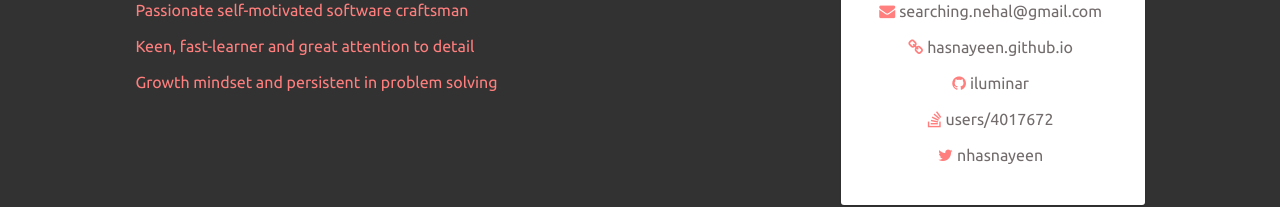
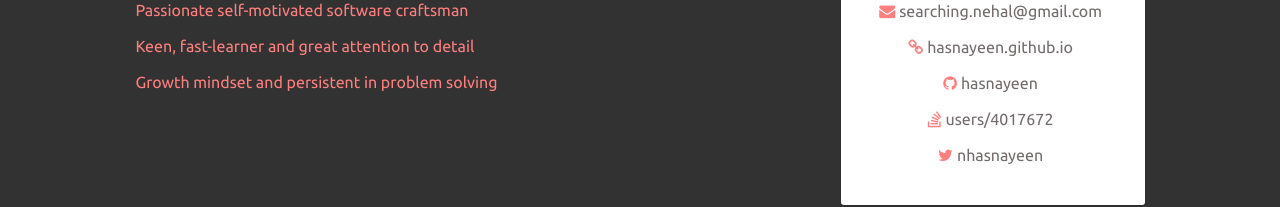
Before and after one commit to Hasnayeen/src-gh-page, a React (Create React App) app: page / in a window 1280 px wide. Shown: the part 242-449 px from the top of the page. Built offline with nearby package versions, Linux system fonts and the light colour scheme.

Commit message:
Update github link

```diff
--- a/src/Components/ProfileCard.js
+++ b/src/Components/ProfileCard.js
@@ -23,8 +23,8 @@ export default class ProfileCard extends Component {
                     </p>
                     <p>
                         <i className="fa fa-github"></i>
-                        <a className="social-link" href="https://github.com/iluminar">
-                            iluminar
+                        <a className="social-link" href="https://github.com/hasnayeen">
+                            hasnayeen
                         </a>
                     </p>
                     <p>
```
